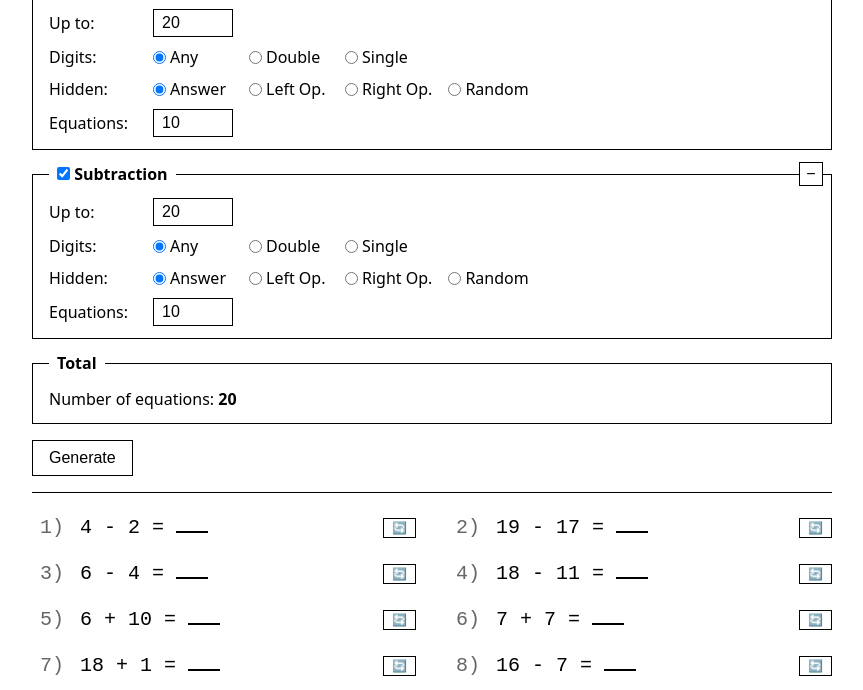
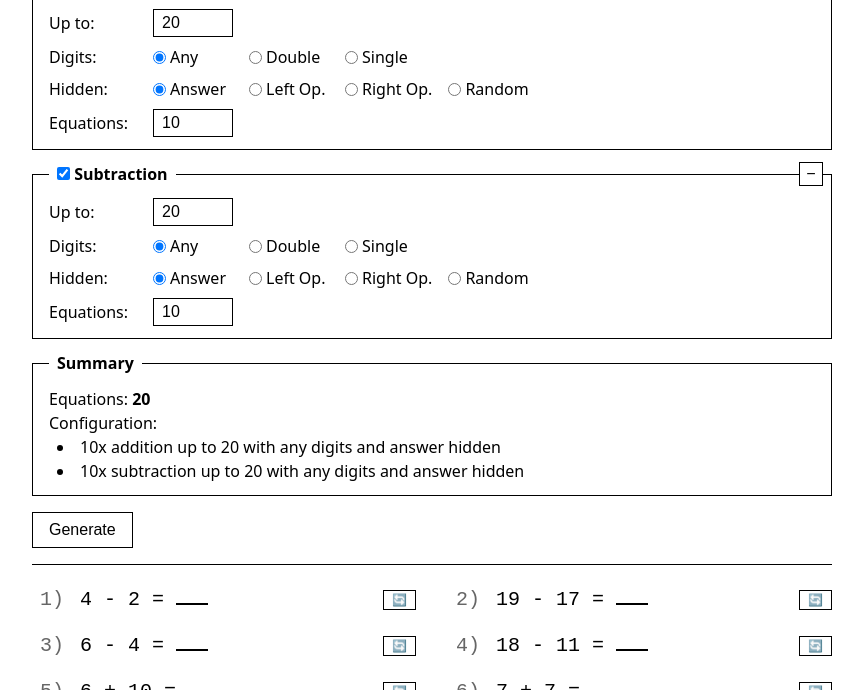
Before and after one commit to mattijs/rekenen, a website: page index.html in a window 1280 px wide. Shown: the part 95-785 px from the top of the page, without its empty margins (208-1071 px from the left). Drawn offline with Linux system fonts and the light colour scheme.

Commit message:
Update configuration summary

```diff
--- a/index.html
+++ b/index.html
@@ -118,8 +118,8 @@
             </fieldset>
 
             <fieldset>
-                <legend>Total</legend>
-                <span>Number of equations: <strong id="equationCount">20</strong></span>
+                <legend>Summary</legend>
+                <div id="summaryContent"></div>
             </fieldset>
 
             <div class="print-only" id="configSummary"></div>
--- a/script.js
+++ b/script.js
@@ -1,5 +1,5 @@
 const configForm = document.getElementById('config');
-const equationCountInput = document.getElementById('equationCount');
+const summaryContent = document.getElementById('summaryContent');
 const additionCountInput = document.getElementById('additionCount');
 const subtractionCountInput = document.getElementById('subtractionCount');
 const additionEnabledInput = document.getElementById('additionEnabled');
@@ -11,9 +11,7 @@ const configSummary = document.getElementById('configSummary');
 let equations = [];
 
 function updateTotalCount() {
-    const additionCount = additionEnabledInput.checked ? (parseInt(additionCountInput.value) || 0) : 0;
-    const subtractionCount = subtractionEnabledInput.checked ? (parseInt(subtractionCountInput.value) || 0) : 0;
-    equationCountInput.textContent = additionCount + subtractionCount;
+    updateConfigSummary();
 }
 
 function getRadioValue(name) {
@@ -22,20 +20,23 @@ function getRadioValue(name) {
 }
 
 function getConfig() {
+    const additionCount = parseInt(additionCountInput.value) || 0;
+    const subtractionCount = parseInt(subtractionCountInput.value) || 0;
+
     return {
         addition: {
             upperLimit: parseInt(document.getElementById('additionUpperLimit').value, 10),
             digitMode: getRadioValue('additionDigitMode'),
             missing: getRadioValue('additionMissing'),
-            count: parseInt(additionCountInput.value) || 0
+            count: additionCount
         },
         subtraction: {
             upperLimit: parseInt(document.getElementById('subtractionUpperLimit').value, 10),
             digitMode: getRadioValue('subtractionDigitMode'),
             missing: getRadioValue('subtractionMissing'),
-            count: parseInt(subtractionCountInput.value) || 0
+            count: subtractionCount
         },
-        equationCount: parseInt(equationCountInput.textContent, 10)
+        equationCount: additionCount + subtractionCount
     };
 }
 
@@ -129,8 +130,6 @@ function renderEquations() {
 
 function updateConfigSummary() {
     const config = getConfig();
-    const addDigit = config.addition.digitMode === 'single' ? 'single' : config.addition.digitMode === 'double' ? 'double' : 'any';
-    const subDigit = config.subtraction.digitMode === 'single' ? 'single' : config.subtraction.digitMode === 'double' ? 'double' : 'any';
     const getMissingLabel = (missing) => {
         switch (missing) {
             case 'answer': return 'answer';
@@ -140,10 +139,38 @@ function updateConfigSummary() {
             default: return missing;
         }
     };
-    const addMissing = getMissingLabel(config.addition.missing);
-    const subMissing = getMissingLabel(config.subtraction.missing);
 
-    configSummary.textContent = `Addition: ${config.addition.count}x up to ${config.addition.upperLimit} (${addDigit}, ${addMissing}) | Subtraction: ${config.subtraction.count}x up to ${config.subtraction.upperLimit} (${subDigit}, ${subMissing})`;
+    const enabledRules = [];
+    const additionCount = additionEnabledInput.checked ? (parseInt(additionCountInput.value) || 0) : 0;
+    const subtractionCount = subtractionEnabledInput.checked ? (parseInt(subtractionCountInput.value) || 0) : 0;
+    const totalCount = additionCount + subtractionCount;
+
+    // Only include addition if it's enabled
+    if (additionEnabledInput.checked) {
+        const addDigit = config.addition.digitMode === 'single' ? 'single' : config.addition.digitMode === 'double' ? 'double' : 'any';
+        const addMissing = getMissingLabel(config.addition.missing);
+        enabledRules.push(`${config.addition.count}x addition up to ${config.addition.upperLimit} with ${addDigit} digits and ${addMissing} hidden`);
+    }
+
+    // Only include subtraction if it's enabled
+    if (subtractionEnabledInput.checked) {
+        const subDigit = config.subtraction.digitMode === 'single' ? 'single' : config.subtraction.digitMode === 'double' ? 'double' : 'any';
+        const subMissing = getMissingLabel(config.subtraction.missing);
+        enabledRules.push(`${config.subtraction.count}x subtraction up to ${config.subtraction.upperLimit} with ${subDigit} digits and ${subMissing} hidden`);
+    }
+
+    // Update Summary box (visible in normal mode)
+    let summaryHTML = `<div>Equations: <strong>${totalCount}</strong></div>`;
+    summaryHTML += '<div>Configuration:</div>';
+    if (enabledRules.length > 0) {
+        summaryHTML += '<ul>' + enabledRules.map(rule => `<li>${rule}</li>`).join('') + '</ul>';
+    } else {
+        summaryHTML += '<div>No rules enabled</div>';
+    }
+    summaryContent.innerHTML = summaryHTML;
+
+    // Update print mode summary
+    configSummary.innerHTML = enabledRules.length > 0 ? enabledRules.join('<br>') : 'No rules enabled';
 }
 
 function generateAllEquations() {
--- a/style.css
+++ b/style.css
@@ -175,6 +175,11 @@ hr {
     display: none;
 }
 
+#summaryContent ul {
+    padding-left: 0.5rem;
+    list-style-position: inside;
+}
+
 /* Print styles */
 @media print {
     body {
```
Also changed, not shown: README.md.
